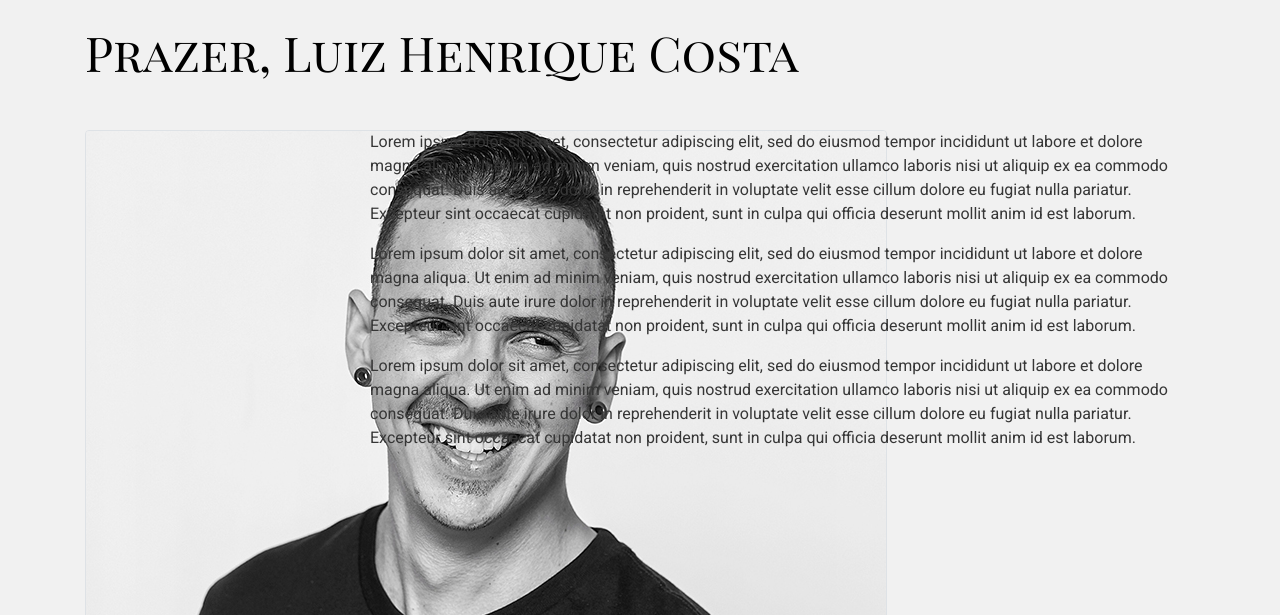
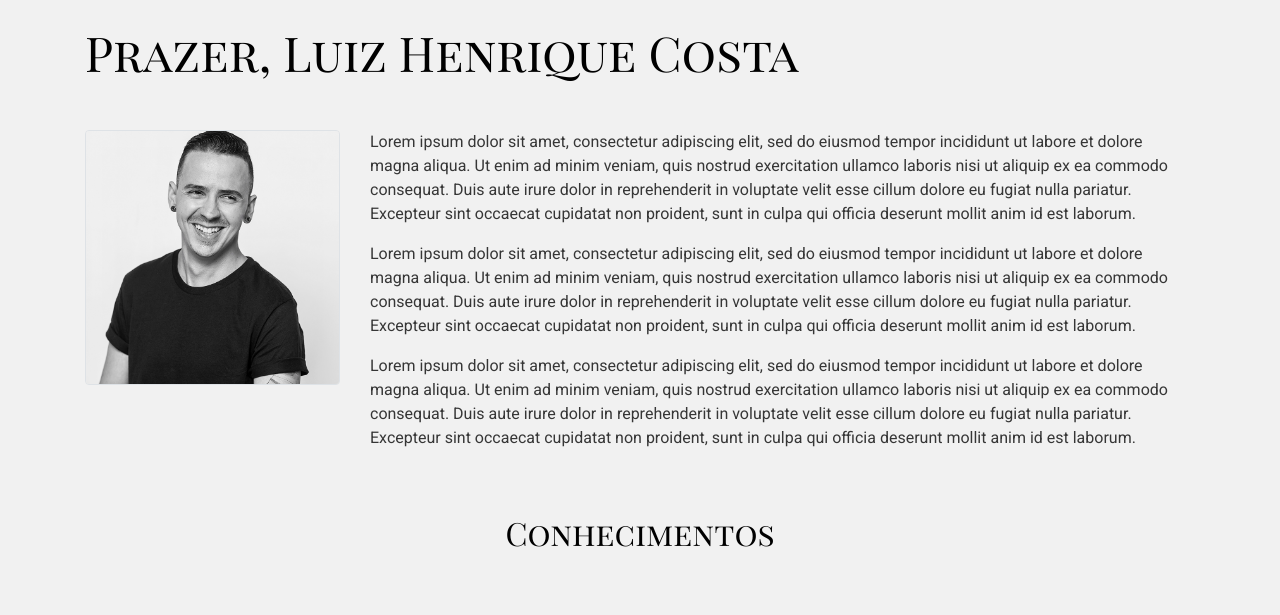
Before and after one commit to lhdeveloper/lhdeveloper.github.io, a plain HTML site: page index.html in a window 1280 px wide. Shown: the part 840-1455 px from the top of the page. Drawn offline with nearby package versions, Linux system fonts and the light colour scheme; files whose address does not match are found by name.

Commit message:
ajuste foto

```diff
--- a/index.html
+++ b/index.html
@@ -74,7 +74,7 @@
                         <h2>Prazer, Luiz Henrique Costa</h2>
                         <div class="row">
                             <div class="col-sm-3 picture">
-                                <img src="./dist/images/me.jpeg" alt="LHDEVELOPER" class="border rounded"/>
+                                <img src="./dist/images/me.jpeg" alt="LHDEVELOPER" class="border rounded w-100" />
                             </div>
                             <div class="col-sm-9">
                                 <p>Lorem ipsum dolor sit amet, consectetur adipiscing elit, sed do eiusmod tempor incididunt ut labore et dolore magna aliqua.
```
